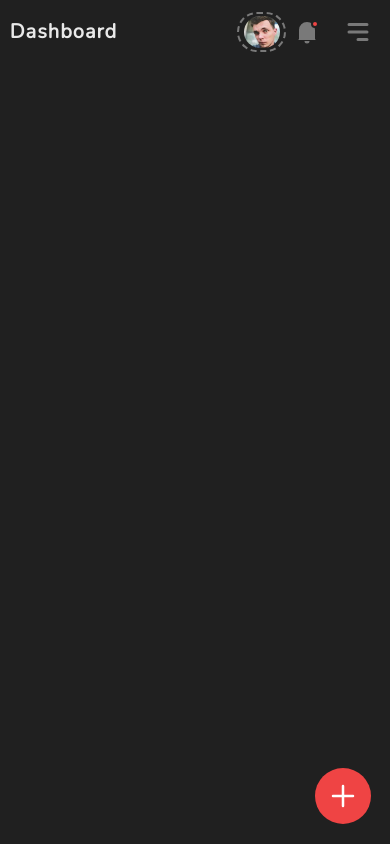
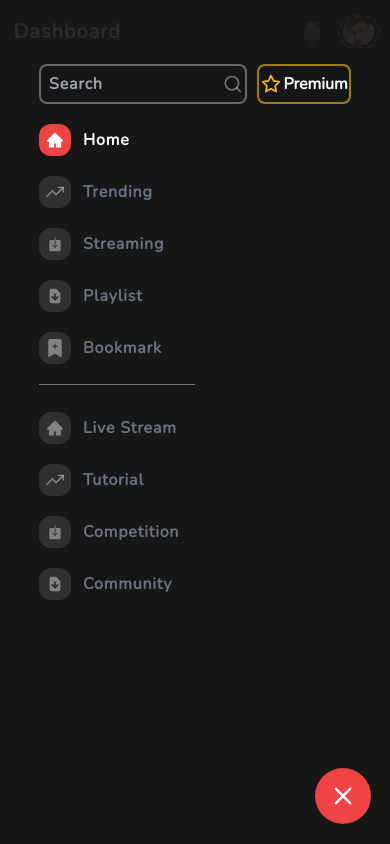
Before and after one commit to awindesign01/Dashboard-react.js, a React (Create React App) app in the folder app/: page / in a window 390 px wide. Built offline with nearby package versions, Linux system fonts and the light colour scheme.

Commit message:
add header, sidebar responsive
Signed-off-by: awindesign01 <awindesigngithub01@gmail.com>

```diff
--- a/app/public/index.html
+++ b/app/public/index.html
@@ -36,7 +36,7 @@
 	</head>
 	<body>
 		<noscript>You need to enable JavaScript to run this app.</noscript>
-		<div id="root"></div>
+		<section id="root"></section>
 		<!--
       This HTML file is a template.
       If you open it directly in the browser, you will see an empty page.
--- a/app/src/App.js
+++ b/app/src/App.js
@@ -12,7 +12,7 @@ function App(props) {
 				<article className="w-full h-16">
 					<Header />
 				</article>
-				<article className="w-full lg:h-43rem flex justify-start">
+				<article className="w-full lg:h-43rem flex justify-start ">
 					<Sidebar />
 					<Main />
 				</article>
--- a/app/src/Common/Components/FAB_Button/FabButton.js
+++ b/app/src/Common/Components/FAB_Button/FabButton.js
@@ -1,9 +1,25 @@
-import { HiOutlinePlus } from 'react-icons/hi';
+import React, { useState } from "react";
+
+import { HiOutlinePlus } from "react-icons/hi";
+import MenuPhone from "../Menu/MenuPhone";
 
 const FebButton = () => {
-	return <button className="w-14 h-14 bg-red-500 rounded-full grid place-items-center">
-      <HiOutlinePlus className="text-3xl text-white"/>
-   </button>;
+	const [ShowMenu, setShowMenu] = useState(true);
+	return (
+		<>
+			<button
+				className="w-14 h-14 bg-red-500 rounded-full grid place-items-center z-20"
+				onClick={() => setShowMenu(!ShowMenu)}
+			>
+				{ShowMenu ? (
+					<HiOutlinePlus className="text-3xl text-white transform rotate-45" />
+				) : (
+					<HiOutlinePlus className="text-3xl text-white" />
+				)}
+			</button>
+			{ShowMenu && <MenuPhone />}
+		</>
+	);
 };
 
 export default FebButton;
--- a/app/src/Common/Components/Main/Main.js
+++ b/app/src/Common/Components/Main/Main.js
@@ -3,7 +3,7 @@ import routes from "../../../routes/routes";
 
 const Main = () => {
 	return (
-		<section className="w-4/5 h-full">
+		<section className="lg:w-85% xl:w-88% h-full">
 			{routes.map((r) => (
 				<Route {...r} key={r.path}/>
 				))}
--- /dev/null
+++ b/app/src/Common/Components/Menu/MenuPhone.js
@@ -0,0 +1,100 @@
+import { AiFillHome } from "react-icons/ai";
+import { BsBookmarkPlusFill } from "react-icons/bs";
+import { FiSearch, FiStar, FiTrendingUp } from "react-icons/fi";
+import { HiDocumentDownload } from "react-icons/hi";
+import { IoIosDownload } from "react-icons/io";
+import { Link, NavLink, withRouter } from "react-router-dom";
+
+const NavMenu = [
+	{ icon: <AiFillHome />, text: "Home", to: "/", exact: false },
+	{ icon: <FiTrendingUp />, text: "Trending", to: "/trending" },
+	{ icon: <IoIosDownload />, text: "Streaming", to: "/streaming" },
+	{ icon: <HiDocumentDownload />, text: "Playlist", to: "/playlist" },
+	{ icon: <BsBookmarkPlusFill />, text: "Bookmark", to: "/bookmark" },
+];
+const NavMenu2 = [
+	{ icon: <AiFillHome />, text: "Live Stream", to: "./live-stream" },
+	{ icon: <FiTrendingUp />, text: "Tutorial", to: "/tutorial" },
+	{ icon: <IoIosDownload />, text: "Competition", to: "/competition" },
+	{ icon: <HiDocumentDownload />, text: "Community", to: "/community" },
+];
+
+const MenuPhone = () => {
+	return (
+		<nav className="h-full w-full top-0 right-0 bg-black-1 fixed transition-opacity z-10 flex flex-col justify-center items-center">
+			<nav className="w-4/5 h-10 flex justify-between">
+				<nav className="w-2/3 lg:w-90% h-10 bg-black-1 border-2 border-opacity-40 flex justify-between items-center rounded-lg">
+					<input
+						type="search"
+						className="px-2 w-90% h-90% bg-transparent text-white font-bold tracking-wider"
+						placeholder="Search"
+					/>
+					<FiSearch className="w-6 text-xl text-white text-opacity-40" />
+				</nav>
+				<button className="w-30% md:w-1/5 lg:w-90% h-10 bg-black-1 border-2 border-yellow-400 border-opacity-60 flex justify-around items-center rounded-lg">
+					<FiStar className="text-yellow-400 text-xl"/>
+					<p className="text-white font-bold">Premium</p>
+				</button>
+			</nav>
+			<nav className="h-4/5 w-4/5">
+				{NavMenu.map((i) => (
+					<nav className="w-full" key={i.to}>
+						<Link to={i.to} exact={i.exact || false}>
+							<nav className=" my-5 w-1/2 flex items-center group">
+								<NavLink
+									to={i.to}
+									className="w-8 h-8 md:w-10 md:h-10 bg-black-3 grid place-items-center rounded-xl text-lg text-white text-opacity-40 group-hover:bg-red-500 group-hover:text-white transition"
+									activeStyle={{
+										backgroundColor: "rgba(239, 68, 68)",
+										color: "#fff",
+									}}
+								>
+									{i.icon}
+								</NavLink>
+								<NavLink
+									to={i.to}
+									activeStyle={{
+										color: "#fff",
+									}}
+									className="mx-3 text-gray-500 font-bold group-hover:text-white transition tracking-wider"
+								>
+									<p>{i.text}</p>
+								</NavLink>
+							</nav>
+						</Link>
+					</nav>
+				))}
+				<hr className="w-1/2 h-2 border-white border-opacity-40" />
+				{NavMenu2.map((i) => (
+					<nav className="w-2/3">
+						<Link to={i.to} key={i.to}>
+							<nav className="my-5 w-full flex items-center group ">
+								<NavLink
+									to={i.to}
+									className="w-8 h-8 md:w-10 md:h-10 bg-black-3 grid place-items-center rounded-xl text-lg text-white text-opacity-40 group-hover:bg-yellow-300 group-hover:text-white transition"
+									activeStyle={{
+										backgroundColor: "rgba(252, 211, 77)",
+										color: "#fff",
+									}}
+								>
+									{i.icon}
+								</NavLink>
+								<NavLink
+									to={i.to}
+									className="mx-3 text-gray-500 font-bold group-hover:text-white transition tracking-wider"
+									activeStyle={{
+										color: "#fff",
+									}}
+								>
+									<p>{i.text}</p>
+								</NavLink>
+							</nav>
+						</Link>
+					</nav>
+				))}
+			</nav>
+		</nav>
+	);
+};
+
+export default withRouter(MenuPhone);
--- a/app/src/Common/Components/SMainHeader/SNotificationPhone.js
+++ b/app/src/Common/Components/SMainHeader/SNotificationPhone.js
@@ -10,22 +10,22 @@ const SNotificationPhone = () => {
 		<nav className="lg:hidden w-full h-full flex justify-center items-center md:justify-end">
 			<nav className="w-full md:w-3/4 h-2/3 md:h-4/5 flex justify-end items-center">
 				<button className="hidden lg:block">
-					<FiStar className="text-yellow-400"/>
+					<FiStar className="text-yellow-400" />
 					<p></p>
-				</button>
-				{/* section admin */}
-				<button className="border-2 border-dashed border-white border-opacity-40 rounded-full w-1/3 h-full md:h-11/12 md:w-30% grid place-items-center">
-					<img src={admin} alt="admin" className="w-4/5 h-90% md:w-90% md:h-full rounded-full" />
 				</button>
 				{/* section notification */}
 				<button className="w-1/3 h-full flex justify-center items-center ">
 					<RiNotification4Fill className="text-2xl text-white text-opacity-40" />
 					<nav className="h-2 w-2 bg-red-500 border-2 border-black-2 rounded-full relative right-2 bottom-2"></nav>
 				</button>
+				{/* section admin */}
+				<button className="border-2 border-dashed border-white border-opacity-40 rounded-full w-1/3 h-full md:h-11/12 md:w-30% grid place-items-center">
+					<img src={admin} alt="admin" className="w-4/5 h-90% md:w-90% md:h-full rounded-full" />
+				</button>
 				{/* hamburger menu */}
-				<button className="w-30% h-full grid place-items-center lg:hidden">
+				{/* <button className="w-30% h-full grid place-items-center lg:hidden">
 					<HiMenuAlt3 className="text-3xl text-white text-opacity-40" />
-				</button>
+				</button> */}
 			</nav>
 		</nav>
 	);
--- a/app/src/Common/Components/SMainHeader/SSearchHeader.js
+++ b/app/src/Common/Components/SMainHeader/SSearchHeader.js
@@ -2,7 +2,7 @@ import { FiSearch } from "react-icons/fi";
 
 const SSearchHeader = () => {
 	return (
-		<nav className="hidden w-1/2 h-full lg:grid lg:place-items-center">
+		<nav className="hidden w-1/2 h-full lg:flex lg:justify-start lg:items-center">
 			<nav className="w-full lg:w-90% h-10 bg-black-1 border-2 border-opacity-40 flex justify-between items-center rounded-lg">
 				<input
 					type="search"
--- a/app/src/Common/Components/SMainSidebar/SCategory.js
+++ b/app/src/Common/Components/SMainSidebar/SCategory.js
@@ -14,14 +14,14 @@ const NavMenu = [
 const SCategory = () => {
 	return (
 		<>
-			{/* <nav className="pt-2 pb-3">
+			<nav className="mx-auto pt-2 pb-3 w-95%">
 				<p className="text-gray-500 text-opacity-50 text-xs font-bold tracking-widest">CATEGORY</p>
 			</nav>
-			<nav>
+			<nav className="mx-auto w-95%">
 				{NavMenu.map((i) => (
-					<nav className="w-2/3">
+					<nav className="w-full">
 						<Link to={i.to} key={i.to}>
-							<nav className="my-3 w-full flex items-center group ">
+							<nav className="my-5 w-full flex items-center group ">
 								<NavLink
 									to={i.to}
 									className="w-9 h-9 bg-black-1 grid place-items-center rounded-xl text-lg text-white text-opacity-40 group-hover:bg-yellow-300 group-hover:text-white transition"
@@ -45,7 +45,7 @@ const SCategory = () => {
 						</Link>
 					</nav>
 				))}
-			</nav> */}
+			</nav>
 		</>
 	);
 };
--- a/app/src/Common/Components/SMainSidebar/SMenu.js
+++ b/app/src/Common/Components/SMainSidebar/SMenu.js
@@ -13,15 +13,15 @@ const NavMenu = [
 	{ icon: <BsBookmarkPlusFill />, text: "Bookmark", to: "/bookmark" },
 ];
 
-const SMenu = (props) => {
+const SMenu = () => {
 	return (
 		<>
-			{/* <nav className="pt-5 pb-3">
+			<nav className="mx-auto w-95% pt-5 pb-3">
 				<p className="text-gray-500 text-opacity-50 text-xs font-bold tracking-widest">MENU</p>
 			</nav>
-			<nav>
+			<nav className="mx-auto w-95%">
 				{NavMenu.map((i) => (
-					<nav className="w-2/3" key={i.to}>
+					<nav className="w-full" key={i.to}>
 						<Link to={i.to} exact={i.exact || false}>
 							<nav className="my-5 w-full flex items-center group">
 								<NavLink
@@ -47,7 +47,7 @@ const SMenu = (props) => {
 						</Link>
 					</nav>
 				))}
-			</nav> */}
+			</nav>
 		</>
 	);
 };
--- a/app/src/Common/Layout/Header/Header.js
+++ b/app/src/Common/Layout/Header/Header.js
@@ -3,11 +3,15 @@ import SSearchHeader from "../../Components/SMainHeader/SSearchHeader";
 
 const Header = () => {
 	return (
-		<section className="container h-16 flex justify-around">
-			<article className="w-2/5 md:w-1/5 lg:w-15% h-full grid place-items-center justify-start ">
-				<h1 className="text-white text-opacity-90 font-bold text-xl md:text-2xl tracking-wider">Dashboard</h1>
+		<section className="container h-16 flex justify-between">
+			<article className="w-2/5 md:w-1/5 lg:w-15% xl:w-12% h-full flex items-center bg-transparent lg:bg-black-1">
+				<nav className="mx-auto w-95%">
+					<h1 className="text-white text-opacity-90 font-bold text-xl md:text-2xl tracking-wider">
+						Dashboard
+					</h1>
+				</nav>
 			</article>
-			<article className="w-60% md:w-4/5 h-full flex justify-end md:justify-end items-center">
+			<article className="w-60% md:w-4/5 lg:w-85% xl:w-88% h-full flex justify-end md:justify-end items-center">
 				<SSearchHeader />
 				<SNotification />
 			</article>
--- a/app/src/Common/Layout/Sidebar/Sidebar.js
+++ b/app/src/Common/Layout/Sidebar/Sidebar.js
@@ -3,16 +3,16 @@ import SMenu from "../../Components/SMainSidebar/SMenu";
 
 const Sidebar = (props) => {
 	return (
-		<section className="w-1/6 h-full hidden lg:block">
-			{/* <article className="mx-auto w-11/12 h-full">
-				<article>
+		<section className="lg:w-15% xl:w-12% lg:h-full hidden lg:block bg-black-1">
+			<article className="mx-auto w-11/12 h-full">
+				<article className="hidden lg:block">
 					<SMenu />
 				</article>
 				<hr className="my-5 w-3/5 border-gray-700 " />
-				<article>
+				<article className="hidden lg:block">
 					<SCategory />
 				</article>
-			</article> */}
+			</article>
 		</section>
 	);
 };
--- a/app/tailwind.config.js
+++ b/app/tailwind.config.js
@@ -4,6 +4,7 @@ module.exports = {
 	theme: {
 		extend: {
 			width: {
+				"12%": "12%",
 				"15%": "15%",
 				"25%": "25%",
 				"30%": "30%",
@@ -12,6 +13,8 @@ module.exports = {
 				"63.5%": "63.5%",
 				"68%": "68%",
 				"45%": "45%",
+				"85%": "85%",
+				"88%": "88%",
 				"90%": "90%",
 				"95%": "95%",
 				"98%": "98%",
@@ -39,9 +42,13 @@ module.exports = {
 			colors: {
 				"green-1": "#1aac28",
 				"red-1": "#b62327",
-				"black-1": "rgba(23,23,23,0.78)",
+				"black-1": "rgba(23,23,23,0.9)",
 				"black-2": "#202020",
+				"black-3": "#303030",
 				"yellow-1": "rgba(252, 211, 77)",
+			},
+			transition: {
+				"opacity-1": "",
 			},
 		},
 	},
```
